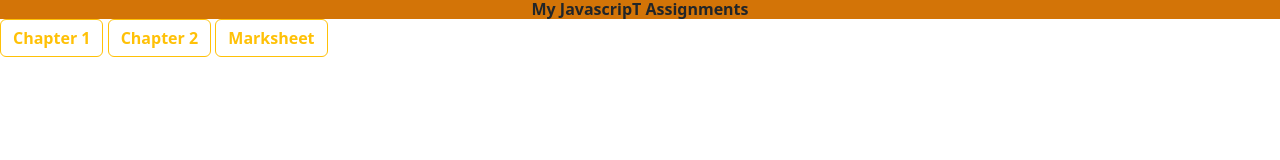
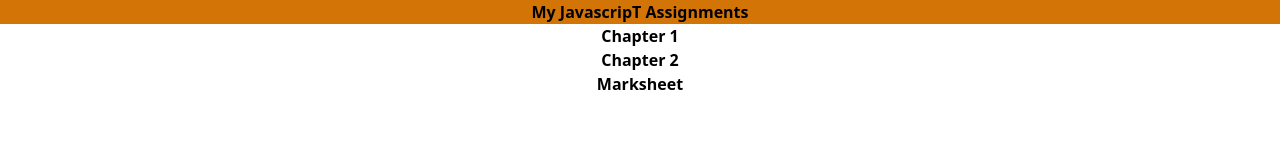
Before and after one commit to RJ-FaHaD/Javascript-Assignments, a plain HTML site: page index.html in a window 1280 px wide. Drawn offline with nearby package versions, Linux system fonts and the light colour scheme.

Commit message:
update code

```diff
--- a/index.html
+++ b/index.html
@@ -4,23 +4,19 @@
     <meta charset="UTF-8">
     <meta name="viewport" content="width=device-width, initial-scale=1.0">
     <script src="https://cdn.tailwindcss.com"></script>
-    <link rel="stylesheet" href="https://cdn.jsdelivr.net/npm/bootstrap@5.3.3/dist/css/bootstrap.min.css">
     <link rel="stylesheet" href="style.css">
     <title>Javascript-Assignments</title>
 </head>
 <body>
     <h1 class="font-bold text-center">My JavascripT Assignments</h1>
-    <div class="d'flex flex-column">
-    <button type="button" class="btn btn-outline-warning text-center">
+    <p class="text-center">
     <a href="Chapter-1/index.html" class="font-bold">Chapter   1</a>
-    </button>
-    <button type="button" class="btn btn-outline-warning text-center">
+    </p>
+    <p class="text-center">
     <a href="Chapter-2/index.html" class="font-bold">Chapter   2</a>
-    </button>
-    <button type="button" class="btn btn-outline-warning text-center">
+    </p>
+    <p class="text-center">
     <a href="Marksheet/index.html" class="font-bold">Marksheet</a>
-    </button>
-    </div>
-    <script src="https://cdn.jsdelivr.net/npm/bootstrap@5.3.3/dist/js/bootstrap.bundle.min.js"></script>
+    </p>
 </body>
 </html>
```
